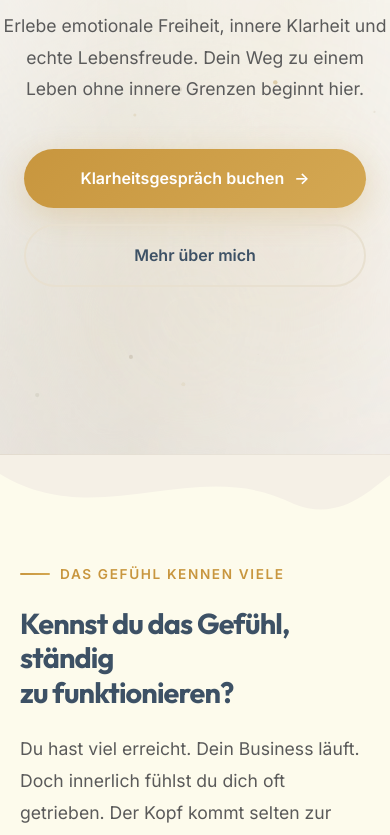
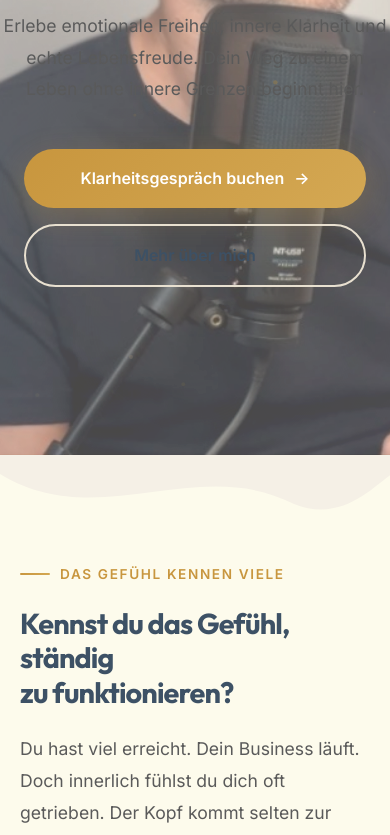
Before and after one commit to michael-geiregger/Website, a plain HTML site: page index.html in a window 390 px wide. Shown: the part 389-1224 px from the top of the page. Drawn offline with Linux system fonts and the light colour scheme.

Commit message:
fix: correct hero image positioning and visibility on mobile

```diff
--- a/css/style.css
+++ b/css/style.css
@@ -404,7 +404,7 @@ a {
     height: 100%;
     object-fit: cover;
     object-position: center 20%;
-    opacity: 0.5;
+    opacity: 0.6;
     filter: grayscale(15%) contrast(1.05) sepia(8%);
 }
 
@@ -1977,8 +1977,8 @@ a {
     }
 
     .hero-portrait img {
-        opacity: 0.4;
-        object-position: 85% 15%;
+        opacity: 0.7;
+        object-position: 15% 15%;
     }
 
     .newsletter-form {
```
